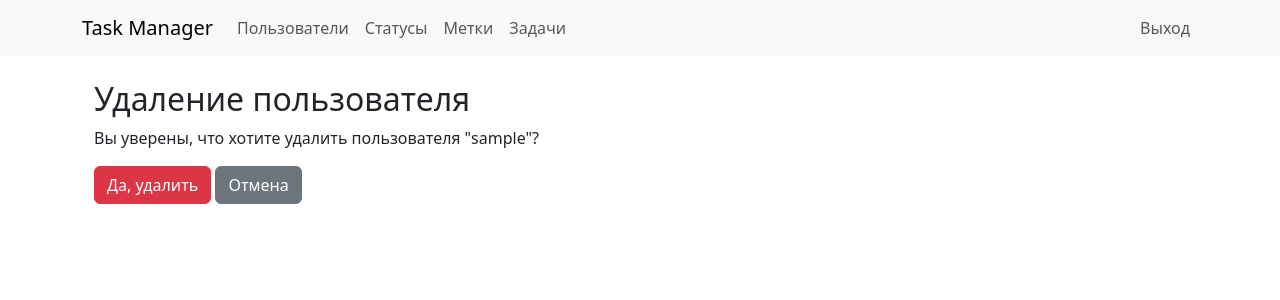
After one commit to trunsib/python-project-52, a Django app: page /users/1/delete/ in a window 1280 px wide. The commit adds this page. Shown: the top 300 px of the page. Run offline with Django 5.2, Linux system fonts and the light colour scheme; the visitor is signed in with stand-in values (Sample User, id 1); data comes from the database, SQL or seed files in the repository; some libraries are stand-ins or nearby versions.

Commit message:
task_manager

```diff
--- a/task_manager/templates/labels/create.html
+++ b/task_manager/templates/labels/create.html
@@ -8,7 +8,7 @@
         {% csrf_token %}
 
         <div class="mb-3">
-            <label for="name" class="form-label">Название</label>
+            <label for="name" class="form-label">Имя</label>
             <input type="text" name="name" id="name" class="form-control" required>
         </div>
 
--- a/task_manager/templates/statuses/create.html
+++ b/task_manager/templates/statuses/create.html
@@ -8,7 +8,7 @@
         {% csrf_token %}
 
         <div class="mb-3">
-            <label for="name" class="form-label">Название</label>
+            <label for="name" class="form-label">Имя</label>
             <input type="text" name="name" id="name" class="form-control" required>
         </div>
 
--- /dev/null
+++ b/task_manager/templates/users/delete.html
@@ -0,0 +1,15 @@
+{% extends 'base.html' %}
+
+{% block content %}
+<div class="container mt-4">
+    <h2>Удаление пользователя</h2>
+
+    <p>Вы уверены, что хотите удалить пользователя "{{ user.username }}"?</p>
+
+    <form method="post">
+        {% csrf_token %}
+        <button type="submit" class="btn btn-danger">Да, удалить</button>
+        <a href="{% url 'users' %}" class="btn btn-secondary">Отмена</a>
+    </form>
+</div>
+{% endblock %}
--- a/task_manager/templates/users/index.html
+++ b/task_manager/templates/users/index.html
@@ -3,6 +3,7 @@
 {% block content %}
 <div class="container mt-4">
     <h2>Пользователи</h2>
+
     <table class="table table-striped">
         <thead>
             <tr>
@@ -10,6 +11,7 @@
                 <th>Имя пользователя</th>
                 <th>Полное имя</th>
                 <th>Дата создания</th>
+                <th>Действия</th>
             </tr>
         </thead>
         <tbody>
@@ -19,6 +21,10 @@
                 <td>{{ user.username }}</td>
                 <td>{{ user.get_full_name }}</td>
                 <td>{{ user.date_joined|date:"d.m.Y" }}</td>
+                <td>
+                    <a href="{% url 'user_update' user.id %}" class="btn btn-sm btn-secondary">Изменить</a>
+                    <a href="{% url 'user_delete' user.id %}" class="btn btn-sm btn-danger">Удалить</a>
+                </td>
             </tr>
             {% endfor %}
         </tbody>
```
